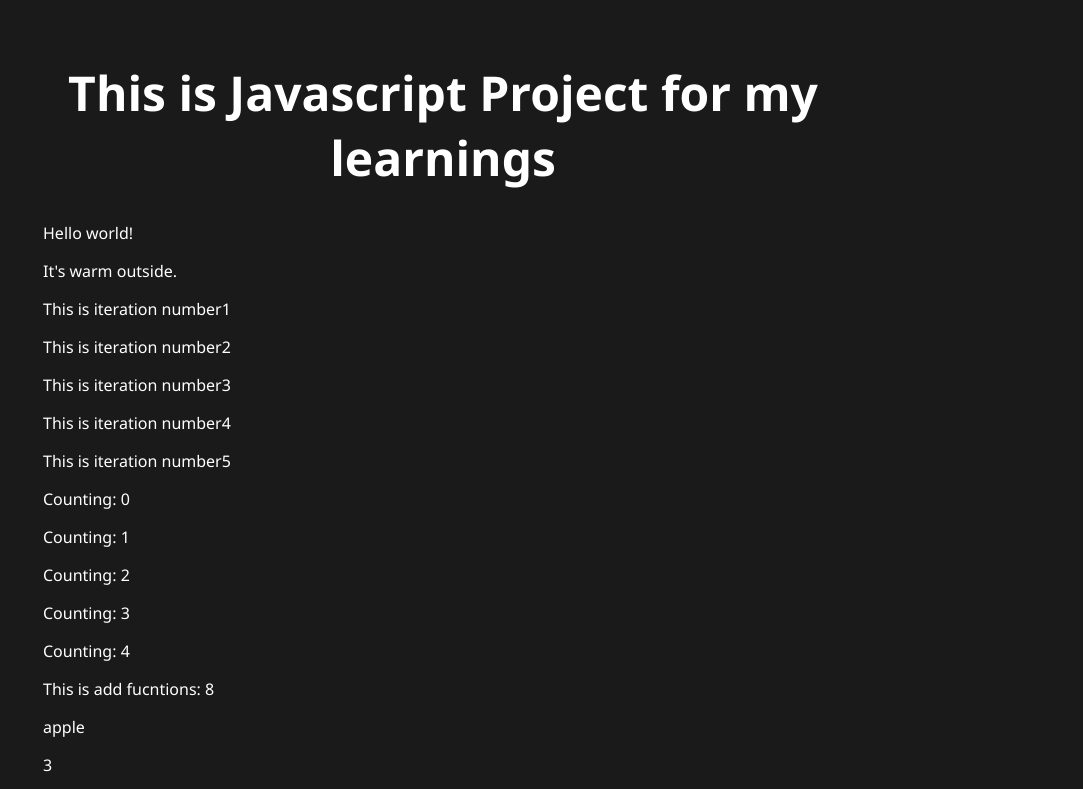
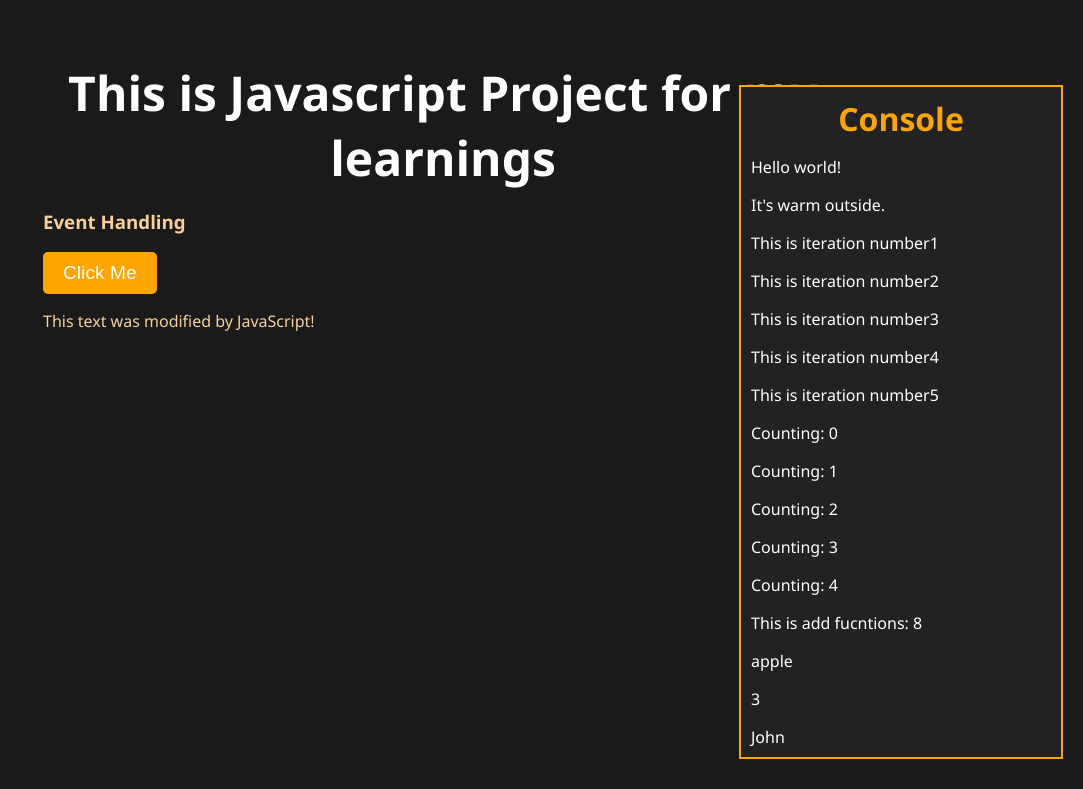
Before and after one commit to Parv-gugnani/Learning-Js, a plain HTML site: page index.html in a window 1280 px wide. Shown: the top 789 px of the page, without its empty margins (197-1280 px from the left). Drawn offline with Linux system fonts and the light colour scheme.

Commit message:
structring !

```diff
--- a/index.html
+++ b/index.html
@@ -9,10 +9,12 @@
   <body>
     <div class="container">
       <h1>This is Javascript Project for my learnings</h1>
-      <div id="consoleOutput"></div>
-
-      <h2>Event Handling</h2>
+      <div id="consoleOutput">
+        <h2 class="cl">Console</h2>
+      </div>
+      <h3 class="onpage">Event Handling</h3>
       <button id="myButton">Click Me</button>
+      <p class="onpage" id="myParagraph">This is a paragraph.</p>
     </div>
 
     <script src="script.js"></script>
--- a/script.js
+++ b/script.js
@@ -151,3 +151,9 @@ const button = document.getElementById("myButton");
 button.addEventListener("click", function () {
   console.log("Button clicked");
 });
+
+// dom manipulation
+const paragraph = document.getElementById("myParagraph");
+
+// Change the text content of the paragraph
+paragraph.textContent = "This text was modified by JavaScript!";
--- a/style.css
+++ b/style.css
@@ -1,4 +1,4 @@
-/* styles.css */
+/* style.css */
 
 /* Global Styles */
 body {
@@ -13,11 +13,13 @@ body {
   max-width: 800px;
   margin: 0 auto;
   padding: 20px;
+  position: relative;
 }
 
 h1,
 h2 {
   text-align: center;
+  margin: 0;
 }
 
 h1 {
@@ -43,11 +45,27 @@ button {
 }
 
 button:hover {
-  background-color: #ffa500;
+  background-color: #ff9000;
 }
 
 /* Page-Specific Styles */
-#myButton {
-  display: block;
-  margin: 0 auto;
+#consoleOutput {
+  position: fixed;
+  top: 85px;
+  right: 20px;
+  width: 300px;
+  height: 650px;
+  padding: 10px;
+  background-color: #222;
+  border: 2px solid #ffa500;
+  overflow-y: auto;
 }
+
+.cl {
+  color: #ffa500;
+  margin: 0;
+}
+
+.onpage {
+  color: #facf97;
+}
```
